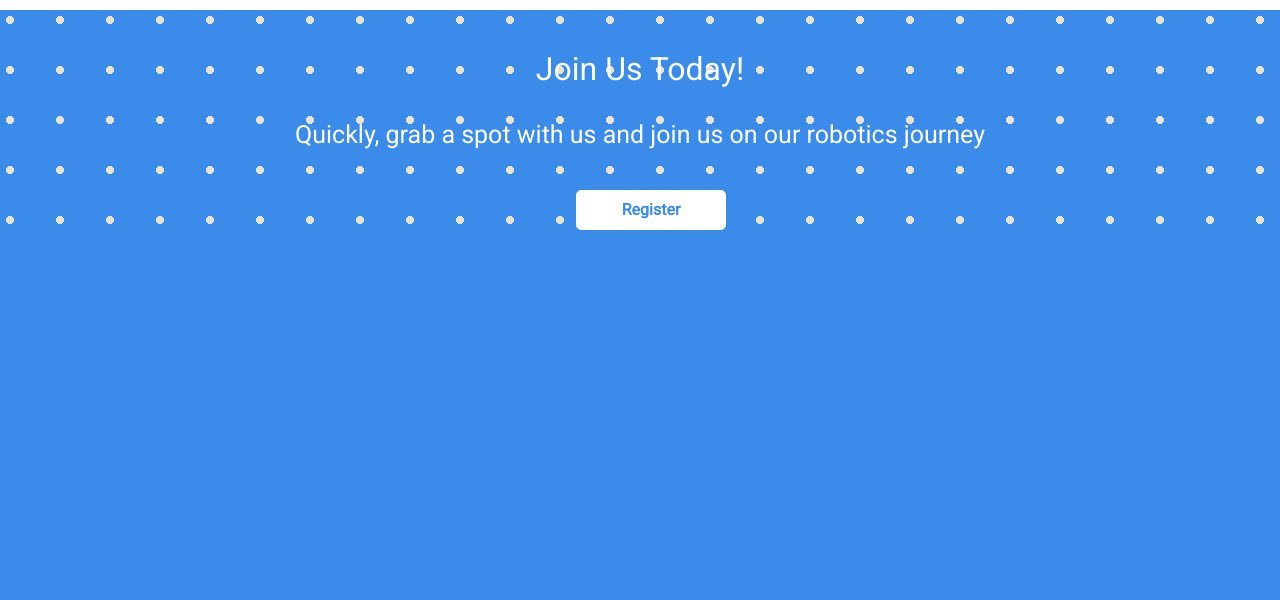
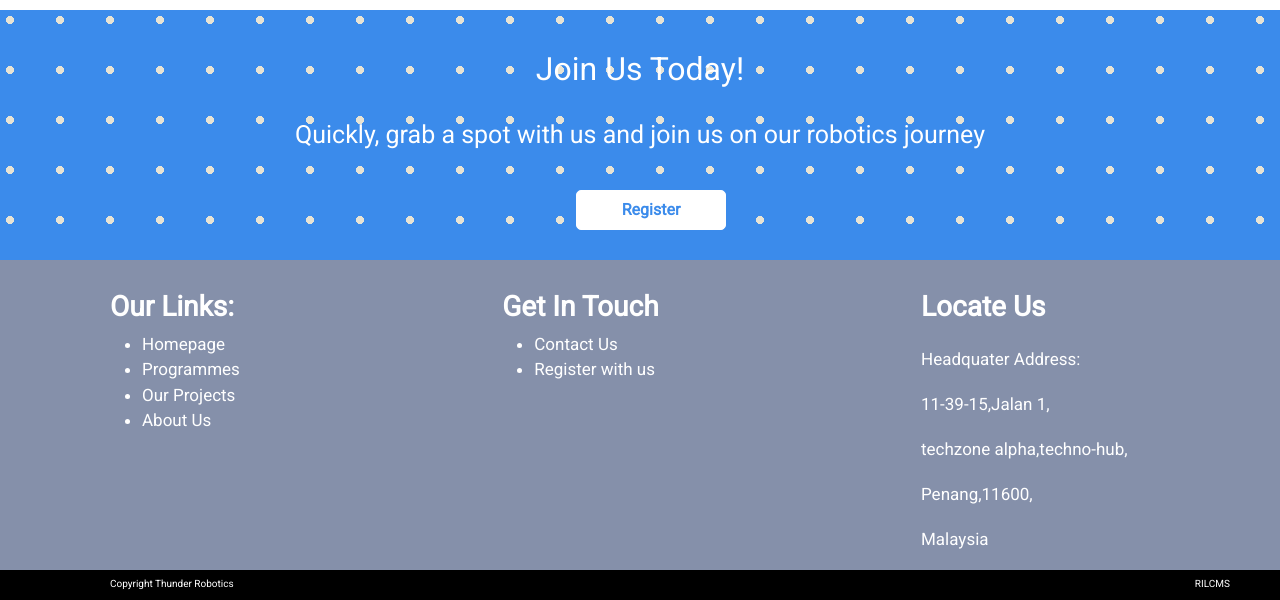
Before and after one commit to KZLim/RILCMS-Enterprise-Project, a PHP site: page /homepage.php in a window 1280 px wide. Shown: the part 2440-3040 px from the top of the page. Before the commit the page ends 2670 px from the top, so only its background shows below. Run offline with PHP 8.4, Linux system fonts and the light colour scheme.

Commit message:
Homepage and footer completed
Homepage UI is now complete and footer is also completed. Added footer include code. Modify certain images used.

css modified

```diff
--- /dev/null
+++ b/footer.php
@@ -0,0 +1,53 @@
+<!DOCTYPE html>
+
+<html>
+
+    <head>
+        <title>Footer</title>
+        <meta charset = "utf-8">
+        <meta content="width=device-width, initial-scale=1" name="viewport" />
+        <link rel="stylesheet" href="header_footer.css">
+        <link href='https://fonts.googleapis.com/css?family=Roboto' rel='stylesheet'>
+    </head>
+
+    <body>
+        <div class="footer-flex-container" style="padding-top:30px">
+            <div class="flex-section-one" style="text-align: left; padding-left: 110px;">
+                <h3 style="font-weight: bold;">Our Links:</h3>
+                <ul style="font-size: 17px;">
+                    <li><a href="homepage.php" class="footer-link">Homepage</a></li>
+                    <li><a href="programmes.php" class="footer-link">Programmes</a></li>
+                    <li><a href="ourProjects.php" class="footer-link">Our Projects</a></li>
+                    <li><a href="aboutUs.php" class="footer-link">About Us</a></li>
+                </ul>
+            </div>
+
+            <div class="flex-section-two" style="text-align: left; padding-left: 110px;">
+                <h3 style="font-weight: bold;">Get In Touch</h3>
+                <ul style="font-size: 17px;">
+                    <li><a href="contactUs.php" class="footer-link">Contact Us</a></li>
+                    <li><a href="register.php" class="footer-link">Register with us</a></li>
+                </ul>
+            </div>
+
+            <div class="flex-section-three" style="text-align: left; padding-left: 110px;">
+                <h3 style="font-weight: bold;">Locate Us</h3>
+                <span style="font-size: 17px;" class="footer-link">Headquater Address:</span><br/>
+                <span style="font-size: 17px;" class="footer-link">11-39-15,Jalan 1,<br/>
+                techzone alpha,techno-hub,<br/>
+                Penang,11600,<br/>
+                Malaysia</span>
+            </div>
+        </div>
+
+        <div class="copyright-section">
+            <div class="flex-section-one" style="text-align: left; padding-left: 110px;">
+                <span style="color: white; font-size: 10px;">Copyright Thunder Robotics</span>
+            </div>
+
+            <div class="flex-section-two" style="text-align: right; padding-right: 50px;">
+                <span style="color: white; font-size: 10px;"><a href="login.php" class="footer-link">RILCMS</span>
+            </div>
+        </div>
+    </body>
+</html>
--- a/header.php
+++ b/header.php
@@ -7,7 +7,7 @@
         <meta charset = "utf-8">
         <meta content="width=device-width, initial-scale=1" name="viewport" />
         <link href='https://fonts.googleapis.com/css?family=Roboto' rel='stylesheet'>
-        <link rel="stylesheet" href="header.css">
+        <link rel="stylesheet" href="header_footer.css">
     </head>
 
     <body>
@@ -19,7 +19,7 @@
               <td class="innerGrid"><a href="#">Our Projects</a></td>
               <td class="innerGrid"><a href="#">About Us</a></td>
               <td class="innerGrid"><a href="#">Contact Us</a></td>
-              <td class="innerGrid" style="padding-left: 370px"><a href="#">Register</a></span></td>
+              <td class="innerGrid" style="padding-left: 370px"><a href="register.php">Register</a></span></td>
             </tr>
           </table>
         </div>
--- /dev/null
+++ b/header_footer.css
@@ -0,0 +1,85 @@
+body{
+    font-family: 'Roboto';
+}
+
+.headerContainer {
+    background-color: #C4DBF6;
+    text-align: center;
+    font-size: 20px;
+    font-weight: bold;
+    position: fixed;
+    width: 100%;
+    height: 15vh;
+    transition: 0.4s;
+    top: 0; right: 0; bottom: 0; left: 0;
+    z-index: 10;
+}
+
+.headerGrid{
+    margin-right: auto;
+    margin-left: 510px;
+    margin-top: 40px;
+    text-align: center;
+    transition: 0.4s;
+    color: #b23850;
+}
+
+.innerGrid{
+    padding-right: 10px;
+}
+
+a{
+    color: #b23850;
+    background-color: transparent;
+    text-decoration: none;
+}
+
+a:hover {
+    color: #3B8BEB;
+    text-decoration: none;
+}
+
+a:active {
+    text-decoration: none;
+}
+
+.footer-flex-container {
+    display: flex;
+    flex-direction: row;
+    font-size: 30px;
+    text-align: center;
+    height: 310px;
+    background-color: #8590AA;
+    color: white;
+}
+
+.flex-section-one {
+    flex: auto;
+}
+
+.flex-section-two{
+   flex: auto;
+}
+
+.flex-section-three{
+   flex: auto;
+}
+
+.copyright-section{
+    display: flex;
+    flex-direction: row;
+    height: 30px;
+    background-color: black;
+}
+
+.footer-link{
+    color: white;
+    background-color: transparent;
+    text-decoration: none;
+}
+
+@media only screen and (max-width: 400px) {
+  .headerContainer {
+    visibility: hidden;
+  }
+}
--- a/homepage.php
+++ b/homepage.php
@@ -14,16 +14,16 @@
         <div id="featureCarousel" class="carousel slide" data-bs-ride="carousel">
             <div class="carousel-inner">
                 <div class="carousel-item active">
-                    <img class="d-block w-100" src="images/robotics class 2.webp" height="650px" alt="First slide">
+                    <img class="d-block w-100 slide-image" src="images/homepage-carousel-1.png" height="650px" alt="First slide">
                     <div class="carousel-caption d-none d-md-block">
-                        <h1 style="color: black; position: absolute; right: 45%; left: 45%; bottom: 40vh;">Robotics</h1>
+                        <h1 class="slide-text">Robotics Class for Eveyrone</h1>
                     </div>
                 </div>
 
                 <div class="carousel-item">
-                    <img class="d-block w-100" src="images/coding class 1.jpg" height="650px" alt="Second slide">
+                    <img class="d-block w-100 slide-image" src="images/homepage-carousel-2.webp" height="650px" alt="Second slide">
                     <div class="carousel-caption d-none d-md-block">
-                    <h1 style="color: black; position: absolute; right: 45%; left: 45%; bottom: 40vh;">Coding</h1>
+                    <h1 class="slide-text">Coding for All Ages</h1>
                     </div>
                 </div>
             </div>
@@ -104,4 +104,5 @@
             <a href = "header.php"><button name="gotoRegister" class="glowButton">Register</button></a>
         </div>
     </body>
+    <?php include 'footer.php';?>
 </html>
--- a/main_theme.css
+++ b/main_theme.css
@@ -3,10 +3,27 @@ h1 {
     color: blue;
 }
 
+/**
 .flex-container {
     display: flex;
     flex-wrap: nowrap;
 }
+**/
+
+.slide-image{
+    filter: blur(3px);
+}
+
+.slide-text{
+    color: black;
+    position: absolute;
+    top: -300px;
+    left:20%;
+    right:20%;
+    color: white;
+    font-weight: bold;
+}
+
 
 .flex-container {
     display: flex;
@@ -15,7 +32,7 @@ h1 {
     text-align: center;
     margin: 20px;
     height: auto;
-  }
+}
 
 .flex-container:hover{
     margin: 0px;
@@ -62,6 +79,7 @@ h1 {
     border-color: white;
 }
 
+
 .glowButton:hover, .glowButton:focus, .glowButton:active{
     box-shadow: 0 0 20px white;
     -webkit-transform: scale(1.1);
```
Also changed, not shown: images/homepage-carousel-1.png (added), images/homepage-carousel-2.webp (added), 1 other file.
